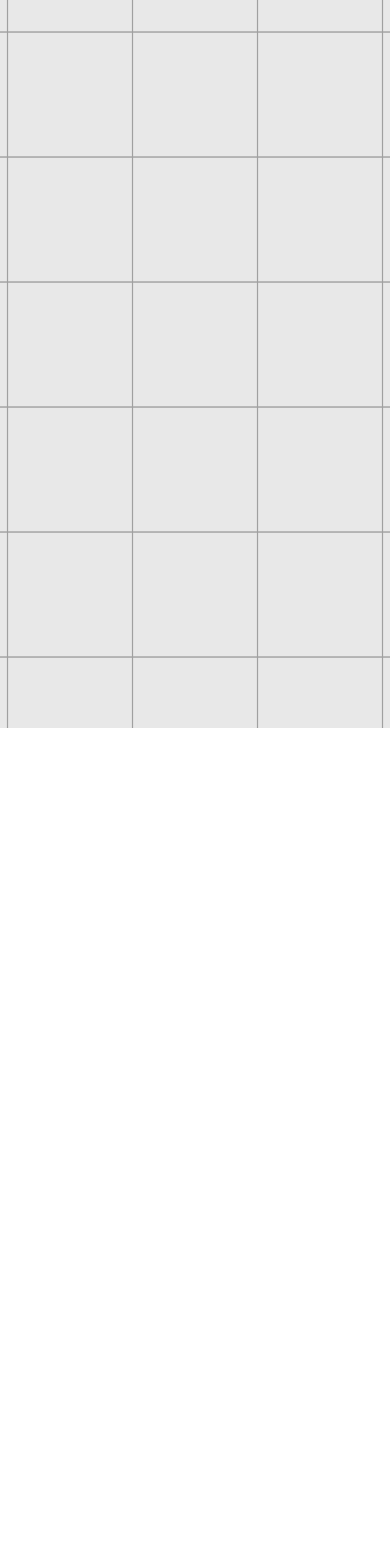
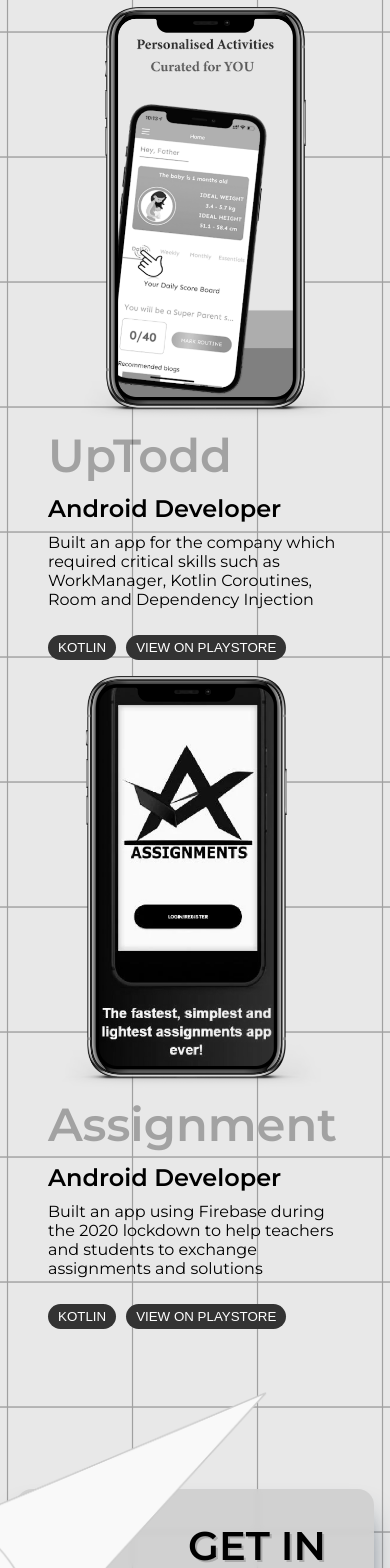
Before and after one commit to tanishabisht/Portfolio-Parallax, a React (Create React App) app: page / in a window 390 px wide. Shown: the part 2343-3911 px from the top of the page. Before the commit the page ends 3071 px from the top, so only its background shows below. Built offline with nearby package versions, Linux system fonts and the light colour scheme; no server answers; what react-rellax-wrapper would draw is missing.

Commit message:
responsive :: project contact navbar section

```diff
--- a/public/index.html
+++ b/public/index.html
@@ -20,14 +20,13 @@
     const container = document.querySelector('.bg');
     const shape_1 = document.querySelector('.img_shape_1');
     const shape_2 = document.querySelector('.img_shape_2');
-    // const shape_4 = document.querySelector('.img_shape_4');
+    const shape_4 = document.querySelector('.img_shape_4');
     container.addEventListener('mousemove', (e) => {
       const mouse_x_position = e.pageX * -1 / 20;
       const mouse_y_position = e.pageY * -1 / 20;
       shape_1.style.transform = `translate(${mouse_x_position}px, ${mouse_y_position + 100}px)`;
       shape_2.style.transform = `translate(${mouse_x_position}px, ${mouse_y_position + 100}px)`;
-      // shape_3.style.transform = `translate(${mouse_x_position}px, ${mouse_y_position + 100}px) rotate(-20deg)`;
-      // shape_4.style.transform = `translate(${mouse_x_position}px, ${mouse_y_position + 300}px)`;
+      shape_4.style.transform = `translate(${mouse_x_position}px, ${mouse_y_position + 300}px)`;
     })
 
 
--- a/src/App.js
+++ b/src/App.js
@@ -1,8 +1,6 @@
 import {
   // Navbar,
-  Hero, About, Youtube, Skills,
-  // Projects, Contact,
-  Footer } from './Components'
+  Hero, About, Youtube, Skills, Projects, Contact, Footer } from './Components'
 import './App.scss';
 
 
@@ -15,8 +13,8 @@ function App() {
       <About />
       <Youtube />
       <Skills />
-      {/* <Projects /> */}
-      {/* <Contact /> */}
+      <Projects />
+      <Contact />
       <Footer/>
     </div>
   );
--- a/src/Components/Contact/Contact.js
+++ b/src/Components/Contact/Contact.js
@@ -47,8 +47,10 @@ const About = () => {
         <RellaxWrapper speed={0.5} zIndex={-1}><img className='img_shape img_shape_4' src={shape2} alt='shape 3' /></RellaxWrapper>
         <div className='content_col'>
           <RellaxWrapper speed={0} zIndex={0}>
-            <h1 className='heading'>GET IN TOUCH</h1>
-            <p className='para'>Feel free to connect with me :`)`</p>
+            <div>
+              <h1 className='heading'>GET IN TOUCH</h1>
+              <p className='para'>Feel free to connect with me :)</p>
+            </div>
             <div className='social_icons'>
               <a href='https://github.com/JishnuGoyal' target="_blank" rel="noreferrer"><i className="fab fa-github-square"></i></a>
               <a href='https://github.com/JishnuGoyal' target="_blank" rel="noreferrer"><i className="fab fa-linkedin"></i></a>
--- a/src/Components/Contact/contact.scss
+++ b/src/Components/Contact/contact.scss
@@ -1,15 +1,29 @@
-/* GET IN TOUCH SECTION */
+@import '/src/globas.scss';
+
+
+
 .contact_section {
     display: flex;
-    margin: 15rem 0 5rem 0;
     align-items: center;
-
-
+    margin: 5rem 0 0 0;
     padding: 5rem;
     background-color: #ccccccd1;
-    border-radius: 2rem;
+    border-radius: 1rem;
     backdrop-filter: blur( 3px );
     box-shadow: rgb(38, 57, 77) 0px 20px 30px -10px;
+
+    @media (max-width:$l) {
+        padding: 4rem;
+    }
+    @media (max-width:$m) {
+        padding: 3rem;
+    }
+    @media (max-width:$s) {
+        padding: 2rem;
+        flex-direction: column;
+        align-items: flex-end;
+        text-align: right;
+    }
 
     .heading {
         text-shadow: 2px 2px #aaa;
@@ -19,12 +33,24 @@
         position: absolute;
         left: -100px;
         top: -200px;
+        @media (max-width:$s) {
+            height: 25rem;
+            position: absolute;
+            right: 1000px;
+            top: -200px;
+        }
     }
     .content_col {
         flex: 2;
-        padding: 0px 2rem;
+        margin-right: 1rem;
+        @media (max-width:$s) {
+            margin-left: 0;
+        }
         .social_icons {
             margin-top: 5rem;
+            @media (max-width:$s) {
+                margin-top: 0;
+            }
             & > * {
                 font-size: 2.5rem;
                 margin: 10px;
@@ -33,12 +59,19 @@
                     color: #333;
                     cursor: pointer;
                 }
+                @media (max-width:$s) {
+                    font-size: 2rem;
+                }
             }
         }
     }
     .form_col {
         flex: 3;
-        padding: 0px 5rem;
+        margin-left: 1rem;
+        @media (max-width:$s) {
+            margin-left: 0;
+            margin-top: 3rem;
+        }
 
         input, textarea {
             width: 96%;
@@ -50,6 +83,9 @@
             font-family: 'Montserrat', sans-serif;
             &:focus {
                 outline: none;
+            }
+            @media (max-width:$s) {
+                font-size: 0.8rem;
             }
         }
 
@@ -77,6 +113,16 @@
                 background-color: #bbb;
                 color: #333;
             }
+            @media (max-width:$s) {
+                font-size: 1rem;
+            }
         }
     }
 }
+
+
+
+@media (max-width:$s) {
+}
+@media (max-width:$xs) {
+}
--- a/src/Components/Footer/footer.scss
+++ b/src/Components/Footer/footer.scss
@@ -1,6 +1,12 @@
+@import '/src/globas.scss';
+
+
 footer {
-    height: 100vh;
+    margin: 10rem 0 0 0;
     font-size: 12px;
+    @media (max-width:$s) {
+        margin: 5rem 0 0 0;
+    }
     a {
         color: #333;
     }
--- a/src/Components/Projects/Projects.js
+++ b/src/Components/Projects/Projects.js
@@ -16,7 +16,7 @@ const About = () => {
 
         <div className='row row_1'>
             <div className='desc_col'>
-              <RellaxWrapper speed={-1}>
+              <RellaxWrapper speed={-0.5} tablet={0.3} mobile={0.3} xs={0.3} >
                 <RellaxWrapper speed={-0.2}><h2 className='proj_name proj_name_1'>UpTodd</h2></RellaxWrapper>
                 <h3 className='proj_designation'>Android Developer</h3>
                 <p className='para'>Built an app for the company which required critical skills such as WorkManager, Kotlin Coroutines, Room and Dependency Injection</p>
@@ -36,7 +36,7 @@ const About = () => {
             <img className='img_main' src={project2} alt='project 1' />
           </div>
           <div className='desc_col'>
-            <RellaxWrapper speed={-0.8}>
+            <RellaxWrapper speed={-0.8} tablet={0.2} mobile={0.2} xs={0.2}>
               <RellaxWrapper speed={-0.2}><h2 className='proj_name proj_name_2'>Assignment</h2></RellaxWrapper>
               <h3 className='proj_designation'>Android Developer</h3>
               <p className='para'>Built an app using Firebase during the 2020 lockdown to help teachers and students to exchange assignments and solutions</p>
--- a/src/Components/Projects/projects.scss
+++ b/src/Components/Projects/projects.scss
@@ -1,26 +1,59 @@
 
-/* PROJECT SECTION */
+@import '/src/globas.scss';
+
+
+
 .project_section {
-    margin: 15rem 2rem;
+    margin: 10rem 2rem;
 
     .row {
         display: flex;
-        align-items: flex-start;
 
-        // &.row_1 {}
+        &.row_1 {
+            align-items: center;
+            @media (max-width:$s) {
+                flex-direction: column-reverse;
+                align-items: flex-end;
+            }
+        }
         &.row_2 {
+            align-items: flex-start;
             margin-top: 10rem;
+            @media (max-width:$l) {
+                margin-top: 5rem;
+            }
+            @media (max-width:$m) {
+                margin-top: 1rem;
+            }
+            @media (max-width:$s) {
+                flex-direction: column;
+            }
         }
 
 
         .desc_col {
             flex: 5;
+            @media (max-width:$l) {
+                flex: 1;
+            }
             & h2, & h3, & p {
                 margin-bottom: 10px;
             }
             .proj_name {
-                font-size: 8rem;
+                font-size: 6rem;
                 color: #0000004d;
+                @media (max-width:$xl) {
+                    font-size: 5rem;
+                }
+                @media (max-width:$l) {
+                    font-size: 4rem;
+                }
+                @media (max-width:$m) {
+                    font-size: 3.2rem;
+                }
+                @media (max-width:$xs) {
+                    font-size: 2.9rem;
+                }
             }
             .proj_designation {
                 font-size: 1.5rem;
@@ -33,6 +66,10 @@
                 margin-right: 10px;
                 margin-top: 1.5rem;
                 color: #fff;
+                @media (max-width:$m) {
+                    padding: 5px 10px;
+                    margin-top: 1rem;
+                }
             }
             button:hover {
                 cursor: pointer;
@@ -40,7 +77,9 @@
         }
         .img_col {
             flex: 3;
-            margin: 1rem;
+            @media (max-width:$l) {
+                flex: 1;
+            }
             .img_shape {
                 height: 20rem;
                 position: absolute;
@@ -48,9 +87,15 @@
                 top: -1000px;
             }
             .img_main {
-                height: 100%;
                 width: 100%;
                 filter: grayscale(100%);
+                @media (max-width:$s) {
+                    height: 30rem;
+                    width: auto;
+                }
+                @media (max-width:$xs) {
+                    height: 26rem;
+                }
             }
         }
 
--- a/src/globas.scss
+++ b/src/globas.scss
@@ -3,6 +3,3 @@ $s:53em;
 $m:60em;
 $l:68em;
 $xl:75.5em;
-
-
-// ITIIT
```
Also changed, not shown: 1 other file (tests, documents, lock files or other folders).
